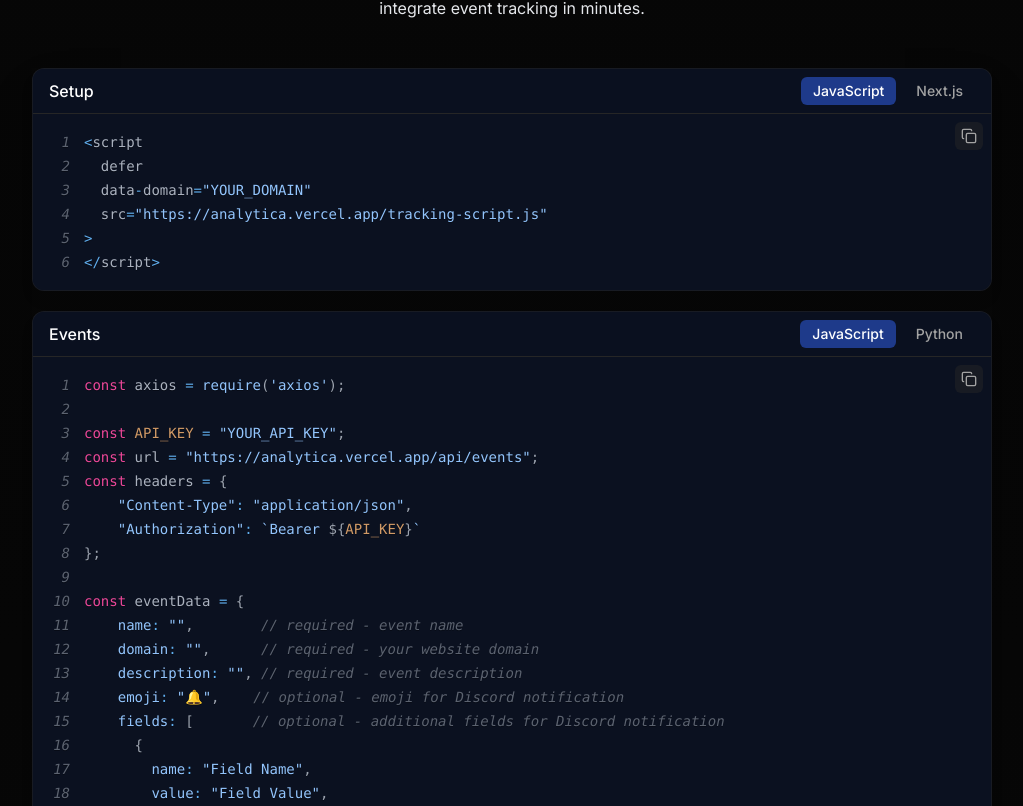
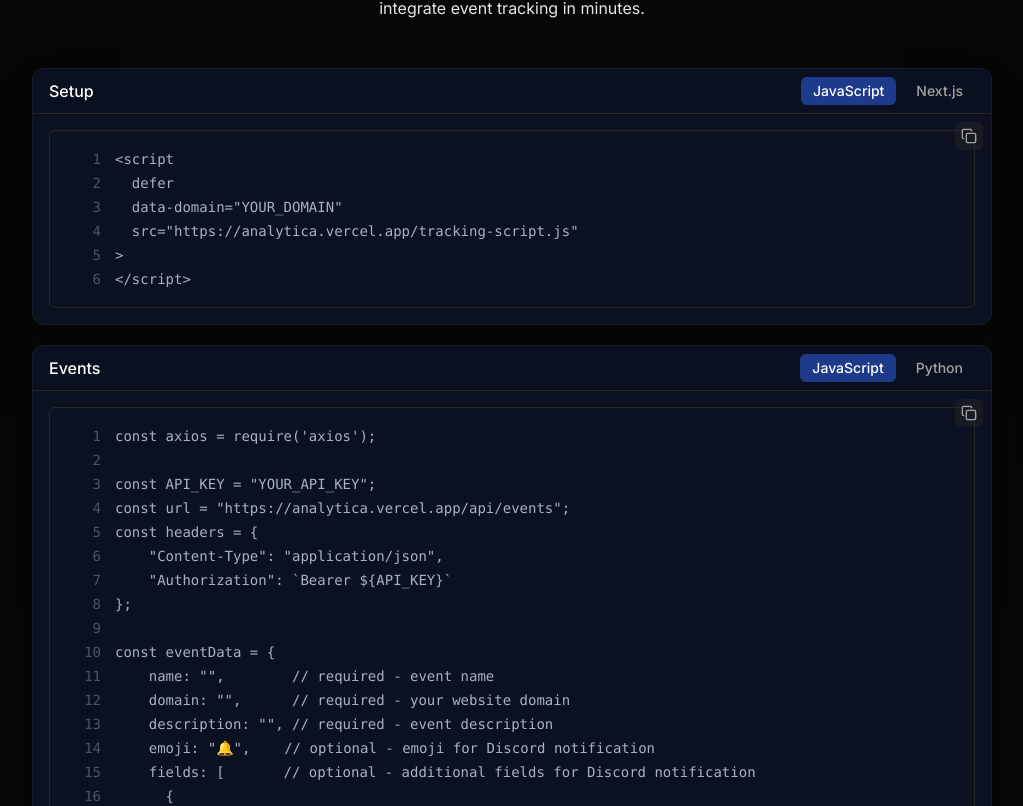
Before and after one commit to Troy2727/analytica, a Next.js app: page / in a window 1280 px wide. Shown: the part 4494-5300 px from the top of the page, without its empty margins (128-1151 px from the left). Built offline with nearby package versions, Linux system fonts and the light colour scheme.

Commit message:
Fix: Replace react-syntax-highlighter with custom implementation

```diff
--- a/components/code-block.tsx
+++ b/components/code-block.tsx
@@ -1,8 +1,7 @@
 "use client"
 
 import { cn } from "@/lib/utils"
-import { Prism as SyntaxHighlighter } from "react-syntax-highlighter"
-import { oneDark } from "react-syntax-highlighter/dist/esm/styles/prism"
+import { SyntaxHighlighter, oneDark } from "@/lib/syntax-highlighter"
 import { useState } from "react"
 import { motion, AnimatePresence } from "framer-motion"
 import { useToast } from "@/hooks/use-toast"
--- a/components/code.tsx
+++ b/components/code.tsx
@@ -1,6 +1,5 @@
 import { Code2 } from "lucide-react";
-import { Prism as SyntaxHighlighter } from 'react-syntax-highlighter';
-import { oneDark } from 'react-syntax-highlighter/dist/esm/styles/prism';
+import { SyntaxHighlighter, oneDark } from '@/lib/syntax-highlighter';
 import { Button } from "./ui/button";
 import { useToast } from "@/hooks/use-toast";
 import { Copy } from "lucide-react";
--- a/components/snippet.tsx
+++ b/components/snippet.tsx
@@ -7,8 +7,7 @@ import { Card, CardContent } from "@/components/ui/card";
 import { Copy } from "lucide-react";
 import { Button } from "./ui/button";
 import { useToast } from "@/hooks/use-toast";
-import { Prism as SyntaxHighlighter } from 'react-syntax-highlighter';
-import { oneDark } from 'react-syntax-highlighter/dist/esm/styles/prism';
+import { SyntaxHighlighter, oneDark } from '@/lib/syntax-highlighter';
 
 export default function Snippet() {
   const { website } = useParams();
--- /dev/null
+++ b/lib/syntax-highlighter.tsx
@@ -0,0 +1,60 @@
+// This is a simplified syntax highlighter module
+import React from 'react';
+
+// Define a basic style for the syntax highlighter
+export const oneDark = {
+  backgroundColor: '#282c34',
+  color: '#abb2bf',
+  padding: '1rem',
+  borderRadius: '0.375rem',
+  border: '1px solid rgb(38, 38, 38)',
+  fontFamily: 'monospace',
+  fontSize: '0.875rem',
+  lineHeight: '1.5rem',
+  overflowX: 'auto',
+};
+
+// Define a simple syntax highlighter component
+export const SyntaxHighlighter: React.FC<{
+  language?: string;
+  style?: any;
+  children: string;
+  showLineNumbers?: boolean;
+  wrapLines?: boolean;
+  lineNumberStyle?: any;
+  customStyle?: any;
+}> = ({
+  language,
+  style = oneDark,
+  children,
+  showLineNumbers = false,
+  customStyle = {},
+}) => {
+  // Format the code by adding line numbers if needed
+  const formatCode = () => {
+    if (!children) return '';
+
+    const lines = children.split('\n');
+
+    if (showLineNumbers) {
+      return lines.map((line, i) => (
+        <div key={i} className="syntax-line">
+          <span className="line-number" style={{ color: '#4B5563', marginRight: '1em', display: 'inline-block', minWidth: '2.5em', textAlign: 'right' }}>
+            {i + 1}
+          </span>
+          <span className="line-content">{line}</span>
+        </div>
+      ));
+    }
+
+    return children;
+  };
+
+  return (
+    <pre style={{ ...style, ...customStyle }}>
+      <code>
+        {formatCode()}
+      </code>
+    </pre>
+  );
+};
--- a/package.json
+++ b/package.json
@@ -38,11 +38,11 @@
     "embla-carousel-react": "^8.3.1",
     "framer-motion": "^11.11.11",
     "lucide-react": "^0.454.0",
-    "next": "15.0.1",
+    "next": "^15.3.1",
     "react": "19.0.0-rc-69d4b800-20241021",
     "react-dom": "19.0.0-rc-69d4b800-20241021",
     "react-icons": "^5.3.0",
-    "react-syntax-highlighter": "^15.6.1",
+    "react-syntax-highlighter": "^5.8.0",
     "react-tweet": "^3.2.1",
     "recharts": "^2.13.2",
     "tailwind-merge": "^2.5.4",
```
Also changed, not shown: 1 other file (tests, documents, lock files or other folders).
